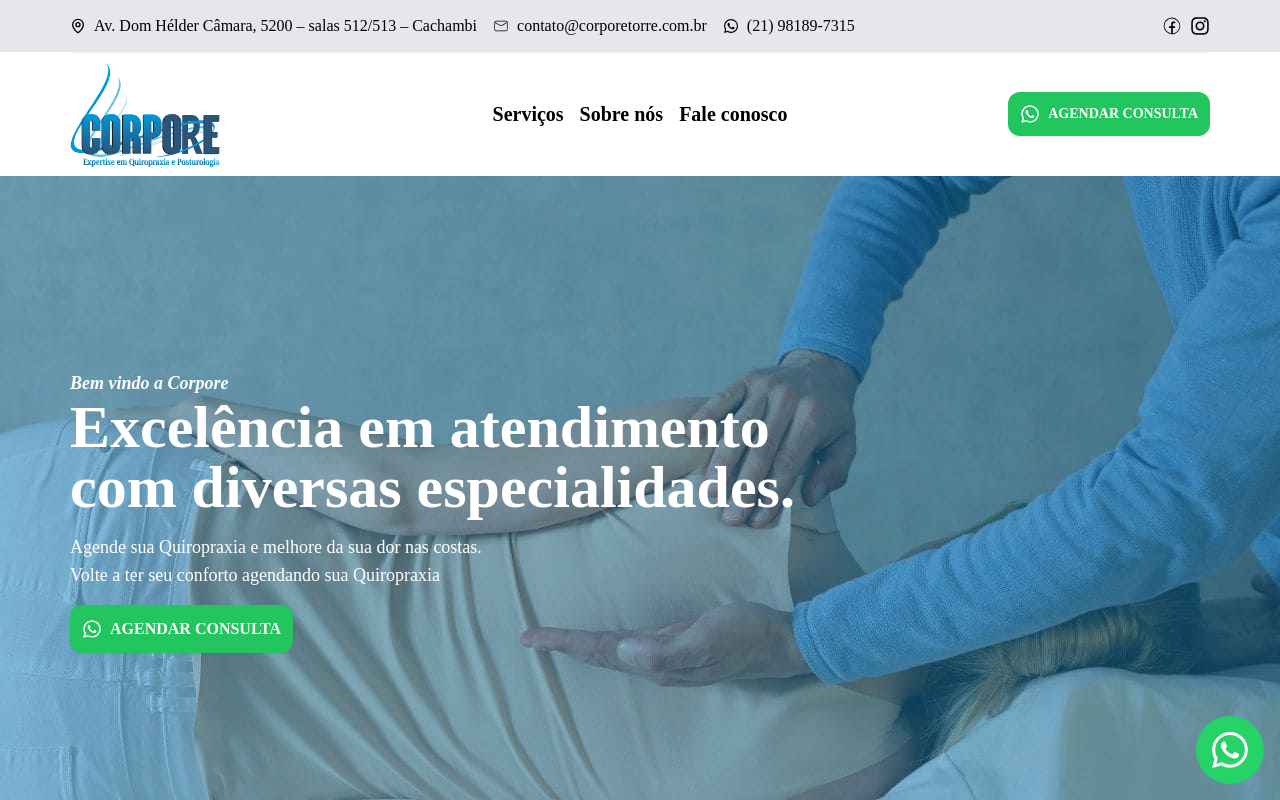
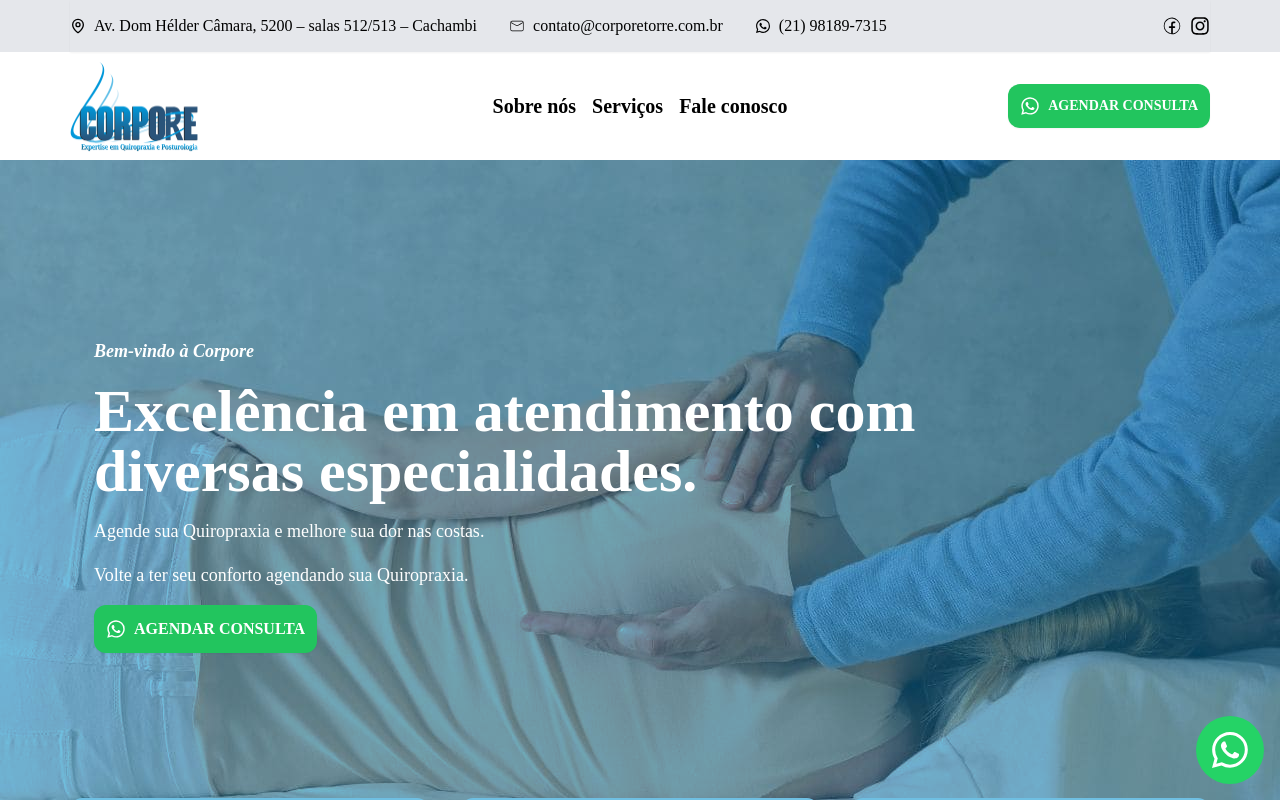
Before and after one commit to lucassdantas/corporetorre, a Next.js app: page / in a window 1280 px wide. Shown: the top 800 px of the page. Built offline with nearby package versions, Linux system fonts and the light colour scheme.

Commit message:
building repsonsivity

```diff
--- a/src/components/Header/SuperHeader.tsx
+++ b/src/components/Header/SuperHeader.tsx
@@ -13,17 +13,17 @@ export const SuperHeader = () => {
       <Limiter>
         <div className={'flex items-center justify-between w-full shadow-sm '}>
           <div className="flex flex-col">
-            <ul className='flex gap-4 text-black' >
-              <li><a href={address.url} target='_blank' className='flex gap-2 items-center'><LuMapPin />Av. Dom Hélder Câmara, 5200 – salas 512/513 – Cachambi</a></li>
-              <li><a href={email.url} target='_blank' className='flex gap-2 items-center'><CiMail />{email.info}</a></li>
-              <li><a href={whatsApp.url} target='_blank' className='flex gap-2 items-center'><IoLogoWhatsapp />{whatsApp.info}</a></li>
+            <ul className='flex gap-8 text-black' >
+              <li className='hover:scale-110 transition' ><a href={address.url} target='_blank' className='flex gap-2 items-center'><LuMapPin />Av. Dom Hélder Câmara, 5200 – salas 512/513 – Cachambi</a></li>
+              <li className='hover:scale-110 transition' ><a href={email.url} target='_blank' className='flex gap-2 items-center'><CiMail />{email.info}</a></li>
+              <li className='hover:scale-110 transition' ><a href={whatsApp.url} target='_blank' className='flex gap-2 items-center'><IoLogoWhatsapp />{whatsApp.info}</a></li>
             </ul>
           </div>
 
           <div className="flex flex-col justify-center items-center align-middle py-4 ">
             <ul className='flex gap-2 text-black'>
-              <li><a href={socialMedia.facebook.url}><CiFacebook   className='text-xl' /></a></li>
-              <li><a href={socialMedia.instagram.url}><FaInstagram className='text-xl'/></a></li>
+              <li className='hover:scale-110 transition'><a href={socialMedia.facebook.url}  target='_blank'><CiFacebook   className='text-xl' /></a></li>
+              <li className='hover:scale-110 transition'><a href={socialMedia.instagram.url} target='_blank'><FaInstagram className='text-xl'/></a></li>
             </ul>
           </div>
         </div>
--- a/src/components/Header/index.tsx
+++ b/src/components/Header/index.tsx
@@ -1,6 +1,6 @@
-import { maxWidth } from '@/utils/max-width'
-import image from '@/assets/logo-corpore.png'
-import { Button } from '@/components/common/Button'
+import { maxWidth } from '@/utils/max-width';
+import image from '@/assets/logo-corpore.png';
+import { Button } from '@/components/common/Button';
 import { Limiter } from '@/components/Limiter';
 import Image from 'next/image';
 import Link from 'next/link';
@@ -8,30 +8,39 @@ import { SuperHeader } from '@/components/Header/SuperHeader';
 
 export const Header = () => {
   return (
-    <header >
-      <SuperHeader/>
-      <Limiter className='py-2'>
-        <div className={'flex  items-center'}>
-          <div className="flex flex-col w-1/5 items-start">
-            <Link href='/'>
-              <Image src={image} alt='image' className='w-full max-w-[150px]'/>
+    <header className="bg-white shadow-md">
+      <SuperHeader />
+      <Limiter className="py-2">
+        <div className="flex items-center ">
+          <div className="flex items-center w-1/5">
+            <Link href="/">
+              <Image
+                src={image}
+                alt="Logo"
+                className="object-contain w-32 "
+              />
             </Link>
           </div>
 
-          <div className="flex flex-col w-3/5 justify-center items-center font-bold">
-            <ul className='flex gap-4 text-black text-xl'>
-              <li className='hover:scale-110 transition duration-300'><a href='#servicos'>Serviços</a></li>
-              <li className='hover:scale-110 transition duration-300'><a href='#sobre'>Sobre nós</a></li>
-              <li className='hover:scale-110 transition duration-300'><a href='#contato'>Fale conosco</a></li>
+          <div className="flex-grow flex items-center justify-center font-bold">
+            <ul className="flex gap-4 text-black text-xl">
+              <li className="hover:scale-110 transition duration-300">
+                <a href="#sobre">Sobre nós</a>
+              </li>
+              <li className="hover:scale-110 transition duration-300">
+                <a href="#servicos">Serviços</a>
+              </li>
+              <li className="hover:scale-110 transition duration-300">
+                <a href="#contato">Fale conosco</a>
+              </li>
             </ul>
           </div>
 
-          <div className="flex flex-col w-1/5 justify-center items-end">
-            <Button fontSize='sm'/>
+          <div className="flex items-center w-1/5 justify-end">
+            <Button fontSize="sm" />
           </div>
         </div>
       </Limiter>
-
     </header>
-  )
-}
+  );
+};
--- a/src/components/Section/index.tsx
+++ b/src/components/Section/index.tsx
@@ -5,11 +5,12 @@ type SectionProps = {
   children:ReactNode,
   className?:string,
   limiterClassname?:string,
+  id?:string;
 }
-export const Section = ({children, className='', limiterClassname=''}:SectionProps) => {
+export const Section = ({children, className='', limiterClassname='', id=''}:SectionProps) => {
   return (
-  <section className={`${className}`}>
-    <Limiter className={limiterClassname}>
+  <section className={`${className}`} id={id}>
+    <Limiter className={`xl:px-0 px-4 ${limiterClassname}`}>
       {children}
     </Limiter>
   </section>
--- a/src/components/Sections/Contact/index.tsx
+++ b/src/components/Sections/Contact/index.tsx
@@ -7,7 +7,7 @@ import personRelaxing from '@/assets/pessoa-relaxando-corporetorre.jpg'
 
 export const Contact = () => {
   return (
-    <Section className='bg-gray-200 py-24'>
+    <Section className='bg-gray-200 py-24' id='contato'>
       <div className='flex rounded-xl gap-8'>
         <div className='w-1/2 flex flex-col bg-white rounded-xl shadow-md  p-6'>
           <Title className=''>Fale conosco</Title>
--- a/src/components/Sections/MainBanner/index.tsx
+++ b/src/components/Sections/MainBanner/index.tsx
@@ -1,21 +1,26 @@
-import { Button } from '@/components/common/Button'
-import { Section } from '@/components/Section'
-import { SuperTitle } from '@/components/SuperTitle'
+import { Button } from '@/components/common/Button';
+import { Section } from '@/components/Section';
+import { SuperTitle } from '@/components/SuperTitle';
 
 export const MainBanner = () => {
   return (
-    <Section className={'flex flex-col items-center w-full bg-blue-300 mainBanner bg-[url("/images/quiropraxia-corporetorre.jpg")] bg-no-repeat bg-cover overlay bg-blend-darken'}>
-        <div className="flex w-full justify-between text-sm items-center h-[90vh] max-h-[670px] text-white">
-          <div className="flex items-center lg:items-start flex-col py-4 w-4/4">
-            <SuperTitle>Bem vindo a Corpore </SuperTitle>
-            <h2 className='text-6xl font-bold mb-4'>Excelência em atendimento com diversas especialidades.</h2>
-            <p className='text-lg'>{`Agende sua Quiropraxia e melhore da sua dor nas costas.`}</p>
-            <p className='text-lg mb-4'>{`Volte a ter seu conforto agendando sua Quiropraxia`}</p>
-            <Button/>
-          </div>
-          <div className="flex flex-col py-4 w-1/2 items-center ">
-          </div>
+    <Section className="flex flex-col items-center w-full bg-blue-corpore bg-[url('/images/quiropraxia-corporetorre.jpg')] bg-no-repeat bg-cover bg-blend-darken">
+      <div className="flex flex-col lg:flex-row items-center justify-center w-full text-sm text-white h-[90vh] max-h-[670px] py-4 px-6">
+        <div className="flex flex-col items-center lg:items-start lg:w-5/6 w-full text-center lg:text-left">
+          <SuperTitle className="mb-4">Bem-vindo à Corpore</SuperTitle>
+          <h2 className="text-3xl lg:text-6xl font-bold mb-4">
+            Excelência em atendimento com diversas especialidades.
+          </h2>
+          <p className="text-base lg:text-lg mb-4">
+            Agende sua Quiropraxia e melhore sua dor nas costas.
+          </p>
+          <p className="text-base lg:text-lg mb-4">
+            Volte a ter seu conforto agendando sua Quiropraxia.
+          </p>
+          <Button />
         </div>
+        <div className="hidden lg:flex flex-col items-center lg:w-1/6"></div>
+      </div>
     </Section>
-  )
-}
+  );
+};
--- a/src/components/Sections/Promotion/index.tsx
+++ b/src/components/Sections/Promotion/index.tsx
@@ -8,8 +8,8 @@ export const Promotion = () => {
     <Section>
       <div className="flex flex-col items-center w-full py-12 text-gray-800 gap-6">
         <Title className='text-center'>Promoção do Mês: {promotionMonth}</Title>
-        <div className="w-full max-w-[350px] bg-white">
-          <video controls className="w-full h-auto rounded-lg mb-6 shadow-lg">
+        <div className="w-full max-w-[350px] h-fit bg-white">
+          <video controls className="w-full h-full object-cover rounded-lg mb-6 shadow-lg">
             <source src={`/videos/promocao-junho.mp4`} type="video/mp4" />
           </video>
           <Button />
--- a/src/components/Sections/Services/index.tsx
+++ b/src/components/Sections/Services/index.tsx
@@ -6,7 +6,7 @@ import { servicesContent } from '@/utils/servicesContent';
 
 export const Services = () => {
   return (
-    <Section className='bg-gray-100 py-12'>
+    <Section className='bg-gray-100 py-12' id='servicos'>
       <div className="flex w-full justify-center items-center mb-4 text-gray-800">
         <div className="flex flex-col py-4 w-full items-center text-center">
           <SuperTitle className='text-dark-blue-corpore'>Nossos serviços</SuperTitle>
@@ -15,8 +15,8 @@ export const Services = () => {
         </div>
       </div>
 
-      <div className="flex flex-wrap gap-8 justify-start">
-        {servicesContent.map((service:ServiceType, i) => <ServiceCard key={i} media={service.media} name={service.name} mediaUrl={service.mediaUrl} isMediaVideo={service.mediaIsVideo? service.mediaIsVideo: false} description={service.description} className='lg:w-[30%] sm:w-[48%] w-full'/>)}
+      <div className="flex flex-wrap gap-8 justify-center">
+        {servicesContent.map((service:ServiceType, i) => <ServiceCard key={i} media={service.media} name={service.name} mediaUrl={service.mediaUrl} isMediaVideo={service.mediaIsVideo? service.mediaIsVideo: false} description={service.description} className='lg:w-[30%] sm:w-[40%] w-full'/>)}
       </div>
     </Section>
   )
--- a/src/components/Sections/Testimonials/index.tsx
+++ b/src/components/Sections/Testimonials/index.tsx
@@ -12,7 +12,7 @@ export const Testimonials = () => {
       <Title className='mb-12'>A opinião dos nossos clientes</Title>
       <Carousel>
         {testimonials.map((testimonial, i) => (
-          <div key={i} className='italic min-h-[112px] flex flex-col justify-center'>
+          <div key={i} className='italic lg:min-h-[112px] min-h-[350px] flex flex-col justify-center'>
             <p className='text-lg'>{testimonial.content}</p>
           </div>
         ))}
--- a/src/components/ServiceCard/index.tsx
+++ b/src/components/ServiceCard/index.tsx
@@ -13,8 +13,8 @@ export const ServiceCard = ({media, name, description, isMediaVideo, mediaUrl, c
       <div>
         {!isMediaVideo && media    && <Image src={media} alt={`Serviço de ${name}`} className='rounded-lg h-[284px] object-cover w-full'/>}
         {isMediaVideo  && mediaUrl &&  <video controls className="w-full h-[284px] object-cover rounded-lg mb-6 shadow-lg"><source src={mediaUrl} type="video/mp4" ></source></video>}
-        <h3 className='font-bold text-xl my-4'>{name}</h3>
-        <p>{description}</p>
+        <h3 className='font-bold lg:text-start text-center text-xl my-4'>{name}</h3>
+        <p className='lg:text-start text-center'>{description}</p>
       </div>
       <Button/>
     </div>
```
Also changed, not shown: src/components/Sections/About/index.tsx (+5 -5 lines), src/components/Sections/Infos/index.tsx (+4 -4 lines), src/components/Sections/SubBanner/index.tsx (+4 -4 lines).
